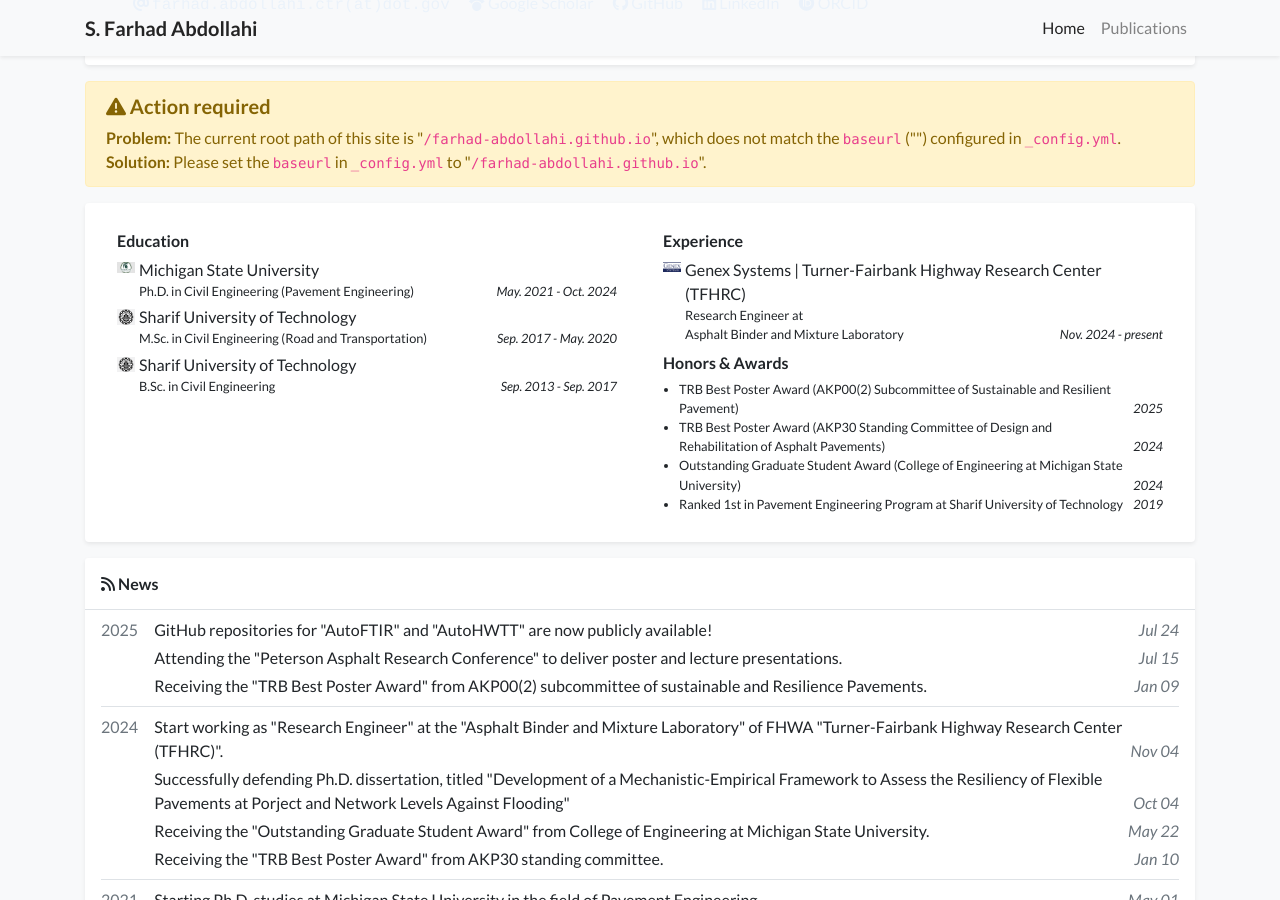
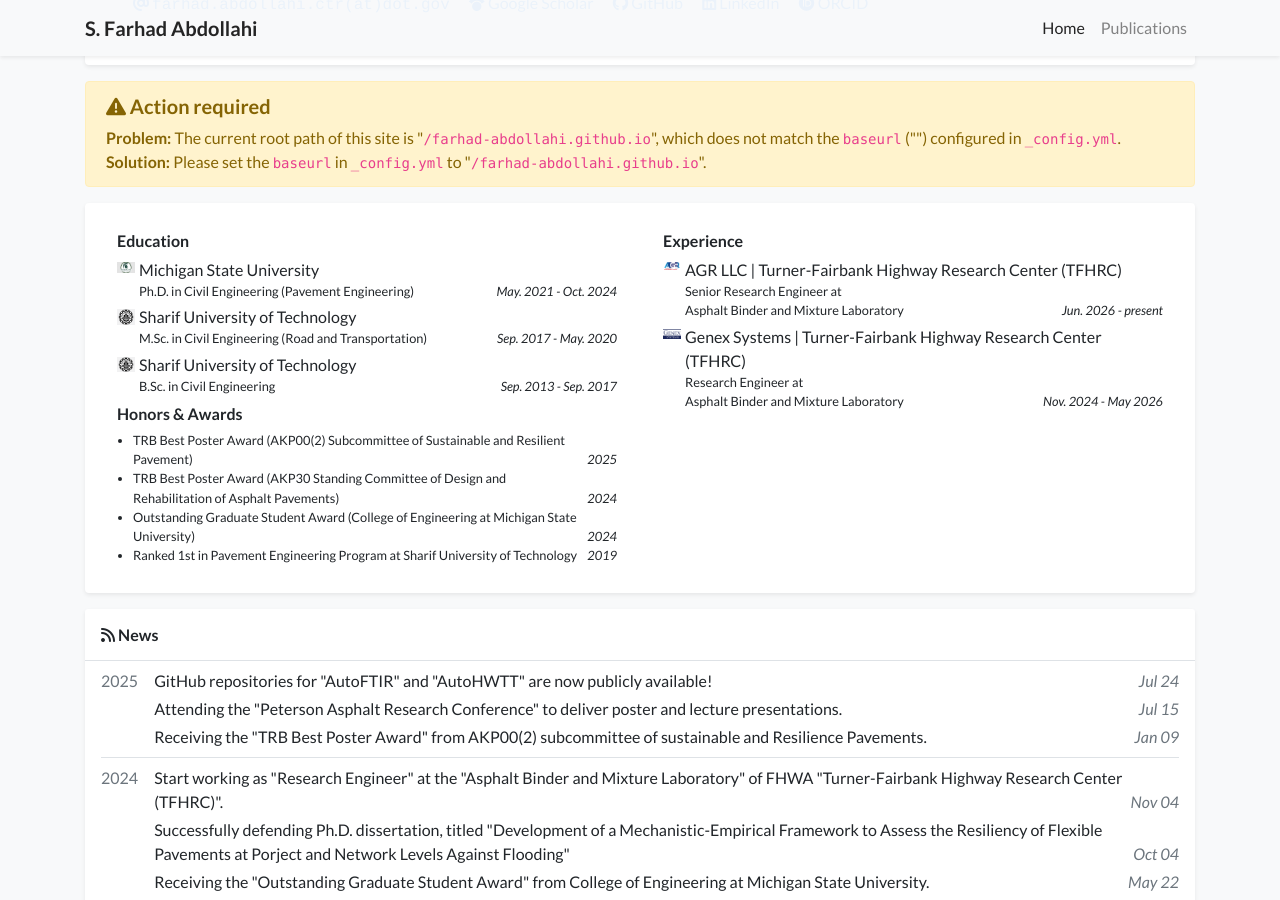
Before and after one commit to farhad-abdollahi/farhad-abdollahi.github.io, a Jekyll site: the page built from index.html, in a window 1280 px wide and 900 px high, scrolled down 562 px. Built offline with Jekyll 4.4.1, drawn with Linux system fonts in a browser that asks for light colours; nearby versions of some CDN libraries; a style sheet for code colours, icons or effects is not loaded.

Commit message:
Update work experience

```diff
--- a/_data/profile.yml
+++ b/_data/profile.yml
@@ -57,12 +57,18 @@ education:
   date: Sep. 2013 - Sep. 2017
 
 experience:
+- name: AGR LLC | Turner-Fairbank Highway Research Center (TFHRC)
+  logo: /assets/images/badges/AGR-logo.svg
+  position: >-
+    Senior Research Engineer at <br/>
+    Asphalt Binder and Mixture Laboratory
+  date: Jun. 2026 - present
 - name: Genex Systems | Turner-Fairbank Highway Research Center (TFHRC)
   logo: /assets/images/badges/Genex_logo.png
   position: >-
     Research Engineer at <br/>
     Asphalt Binder and Mixture Laboratory
-  date: Nov. 2024 - present
+  date: Nov. 2024 - May 2026
 
 awards:
 - name: TRB Best Poster Award (AKP00(2) Subcommittee of Sustainable and Resilient Pavement)
```
Also changed, not shown: assets/images/badges/AGR-logo.svg (added).
